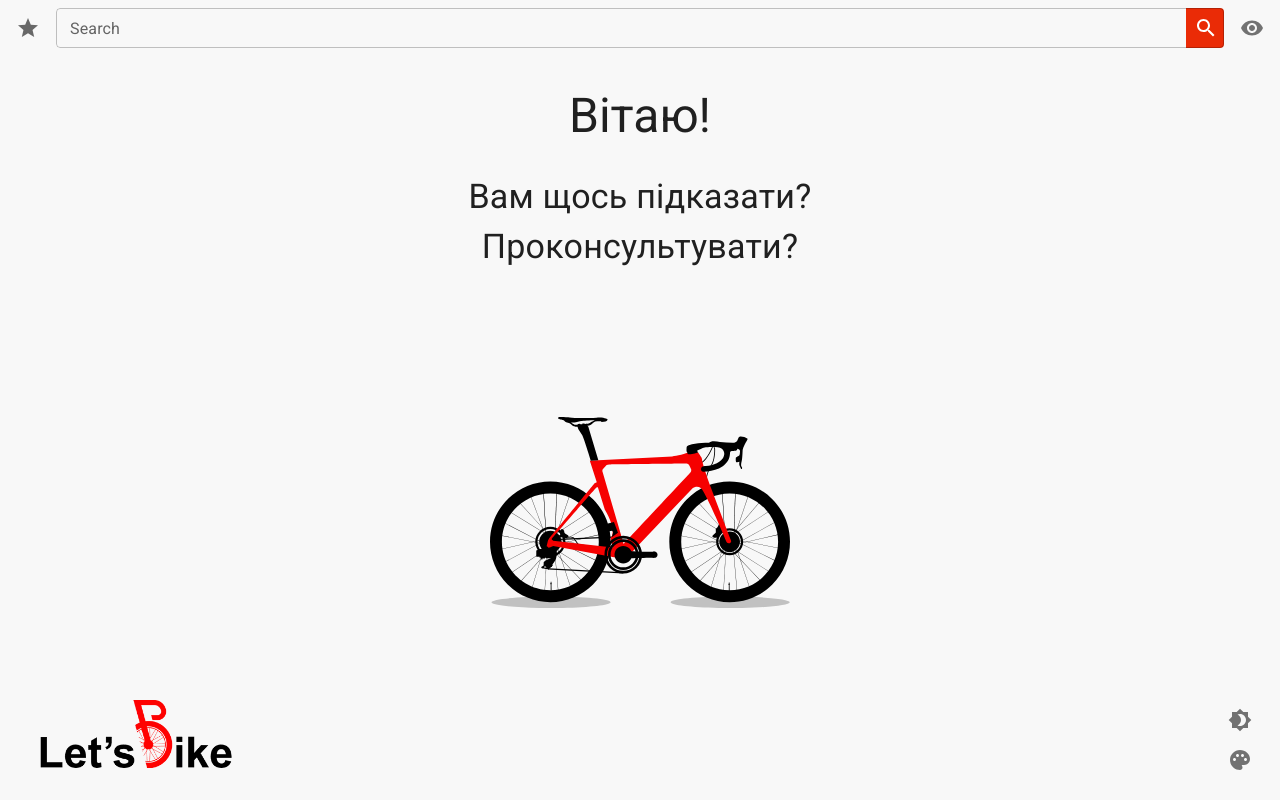
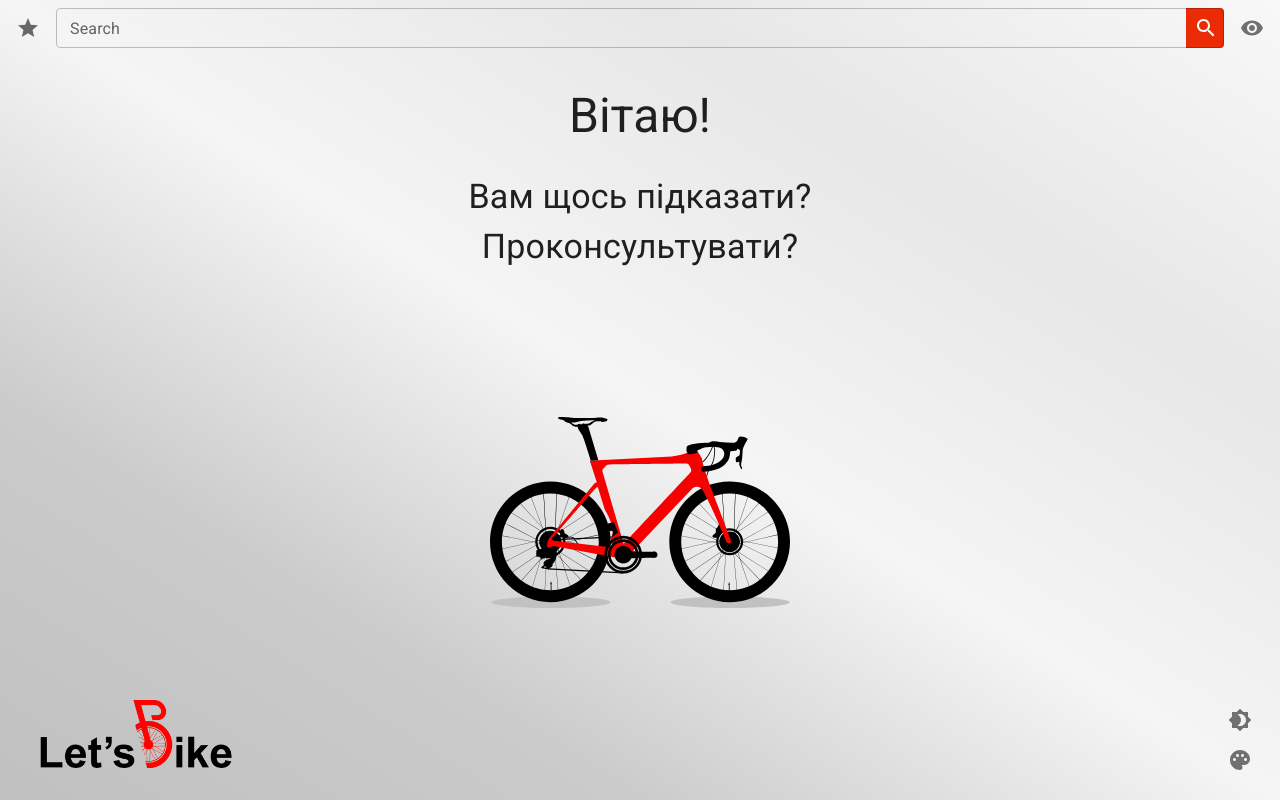
Before and after one commit to asubota/lets, a React (Vite) app: page / in a window 1280 px wide. Built offline with nearby package versions, Linux system fonts and the light colour scheme; the HTML template or start-up script is replaced by a standard one.

Commit message:
color theme initial theme

```diff
--- a/src/theme-mode-provider.tsx
+++ b/src/theme-mode-provider.tsx
@@ -1,4 +1,4 @@
-import { createContext, FC, ReactNode, useMemo } from 'react'
+import { createContext, FC, ReactNode, useEffect, useMemo } from 'react'
 import { createTheme, ThemeProvider } from '@mui/material'
 import { useAppActions, useAppTheme } from './store'
 
@@ -9,6 +9,13 @@ export const ThemeModeProvider: FC<{ children: ReactNode }> = ({
 }) => {
   const theme = useAppTheme()
   const { setTheme } = useAppActions()
+
+  useEffect(() => {
+    const el = document.getElementById('root')
+    if (el) {
+      el.classList.add(theme)
+    }
+  }, [theme])
 
   const colorMode = {
     toggleColorMode: () => {
```
